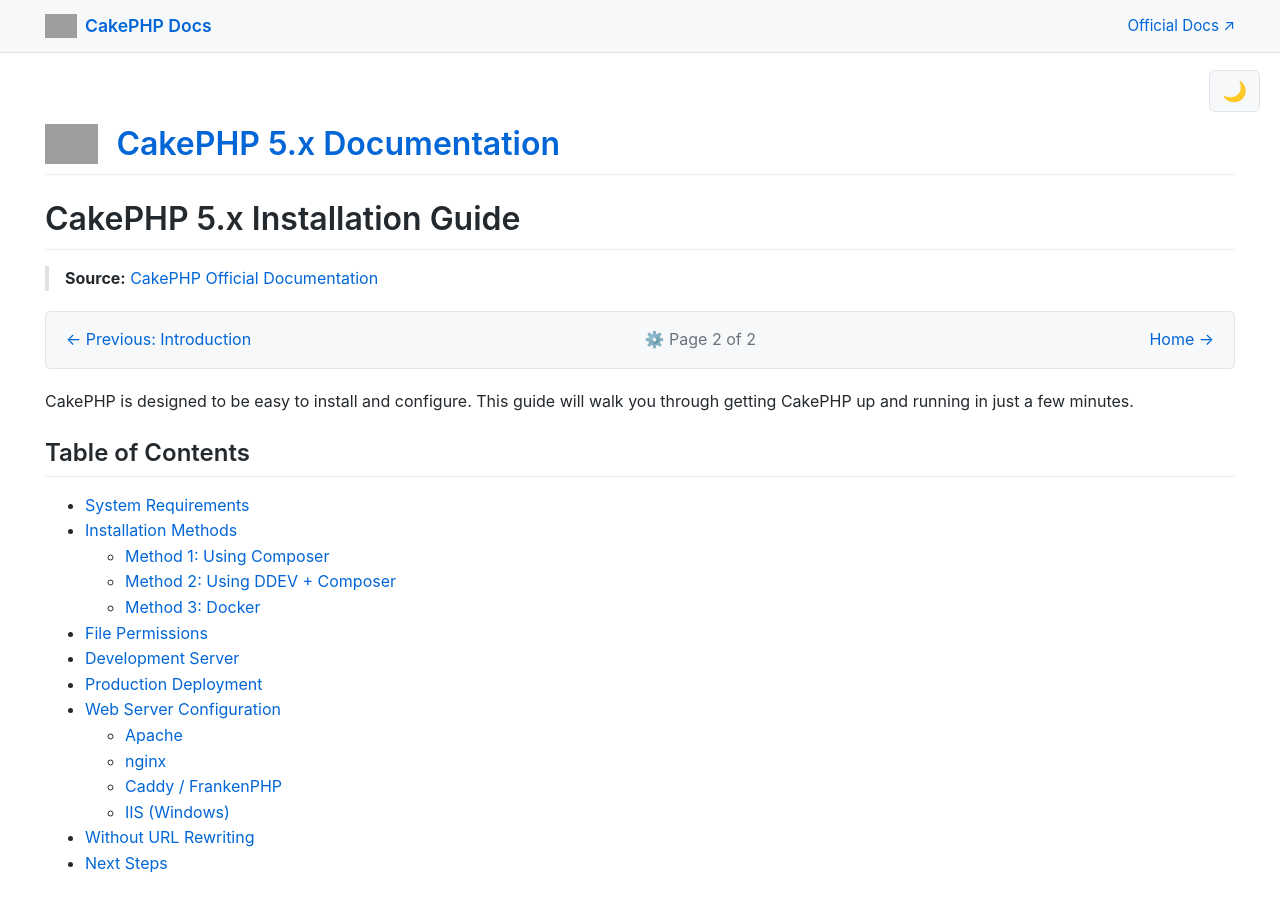
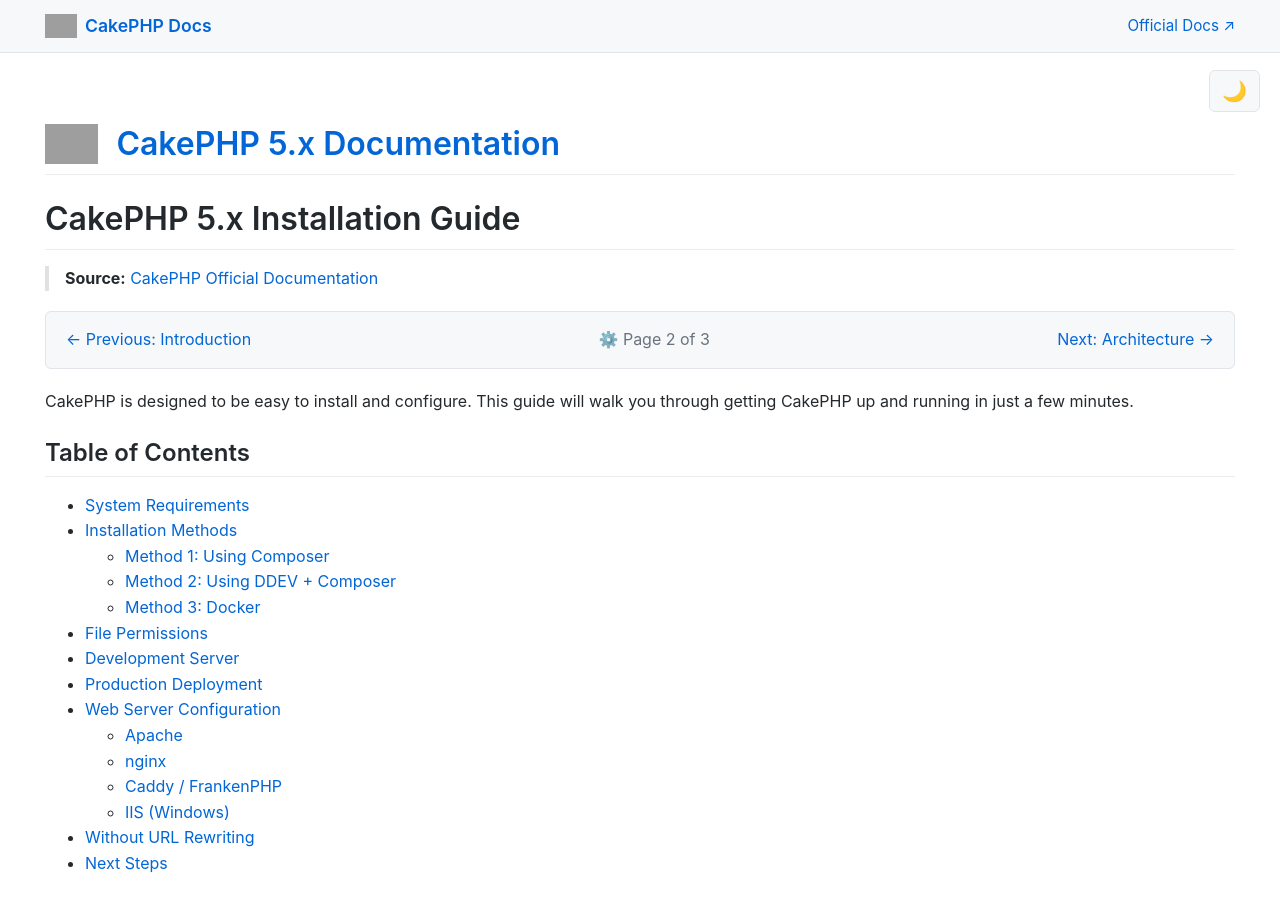
Before and after one commit to abhayraj-ops/Cake-Learn, a Jekyll site: the page built from docs/02-installation-guide.md, in a window 1280 px wide and 900 px high. Built offline with Jekyll 4.4.1, drawn with Linux system fonts in a browser that asks for light colours; some of the changed text lies outside the part shown; grey boxes are pictures that could not be loaded.

Commit message:
feat: add architecture documentation page

```diff
--- a/docs/02-installation-guide.md
+++ b/docs/02-installation-guide.md
@@ -11,8 +11,8 @@
 <nav style="background: var(--bg-secondary); border: 1px solid var(--border-color); border-radius: 6px; padding: 15px 20px; margin: 20px 0;">
   <div style="display: flex; align-items: center; justify-content: space-between; flex-wrap: wrap; gap: 10px;">
     <a href="01-cakephp-at-a-glance.html" style="color: var(--link-color);">← Previous: Introduction</a>
-    <span style="color: var(--text-secondary);">⚙️ Page 2 of 2</span>
-    <a href="index.html" style="color: var(--link-color);">Home →</a>
+    <span style="color: var(--text-secondary);">⚙️ Page 2 of 3</span>
+    <a href="03-architecture.html" style="color: var(--link-color);">Next: Architecture →</a>
   </div>
 </nav>
 
@@ -581,8 +581,8 @@
 <nav style="background: var(--bg-secondary); border: 1px solid var(--border-color); border-radius: 6px; padding: 15px 20px; margin: 30px 0;">
   <div style="display: flex; align-items: center; justify-content: space-between; flex-wrap: wrap; gap: 10px;">
     <a href="01-cakephp-at-a-glance.html" style="color: var(--link-color);">← Previous: Introduction</a>
-    <span style="color: var(--text-secondary);">⚙️ Page 2 of 2</span>
-    <a href="index.html" style="color: var(--link-color);">Home →</a>
+    <span style="color: var(--text-secondary);">⚙️ Page 2 of 3</span>
+    <a href="03-architecture.html" style="color: var(--link-color);">Next: Architecture →</a>
   </div>
 </nav>
 
```
Also changed, not shown: docs/01-cakephp-at-a-glance.md (+1 -7 lines), docs/03-architecture.md (added, +1 -0 lines), docs/index.md (+1 -0 lines).
